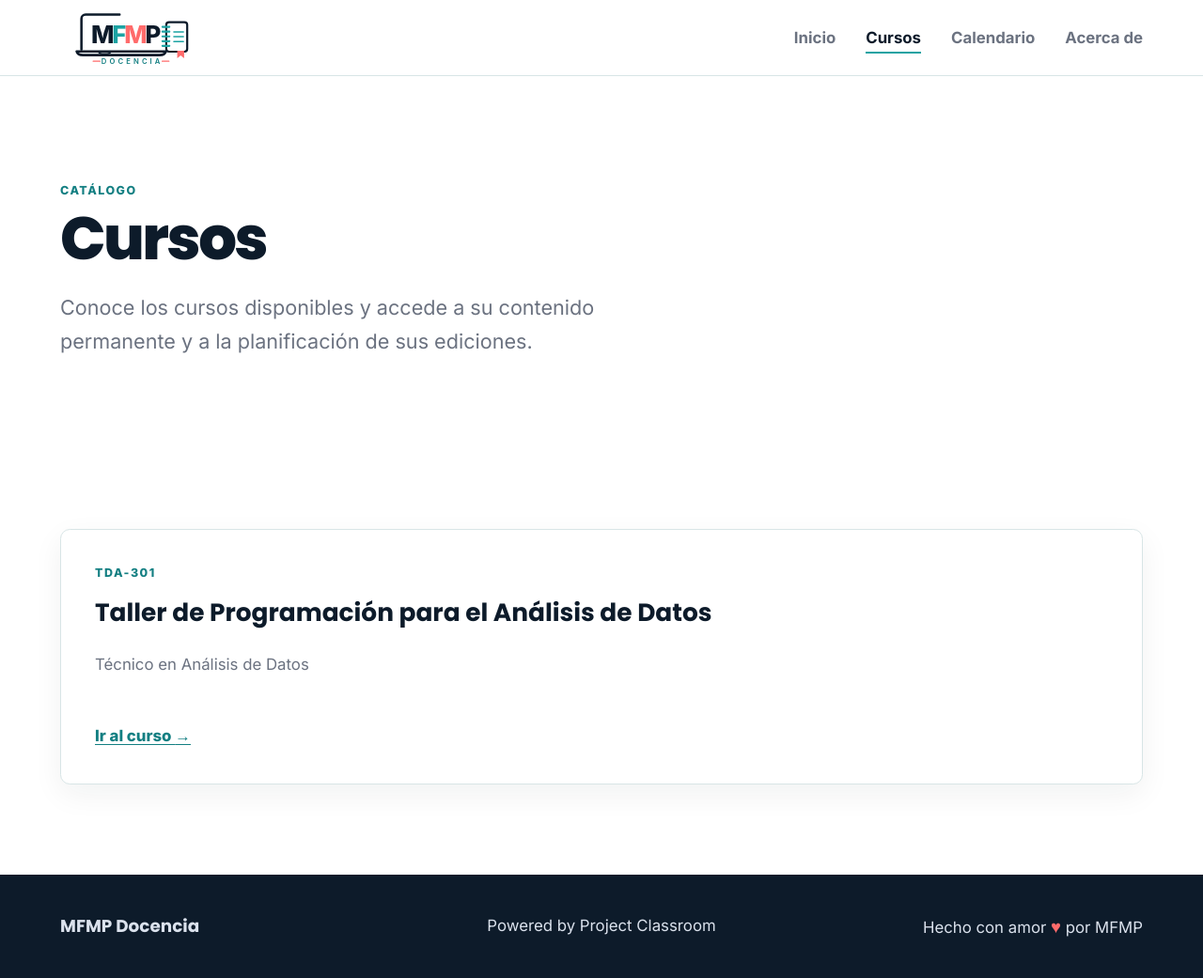
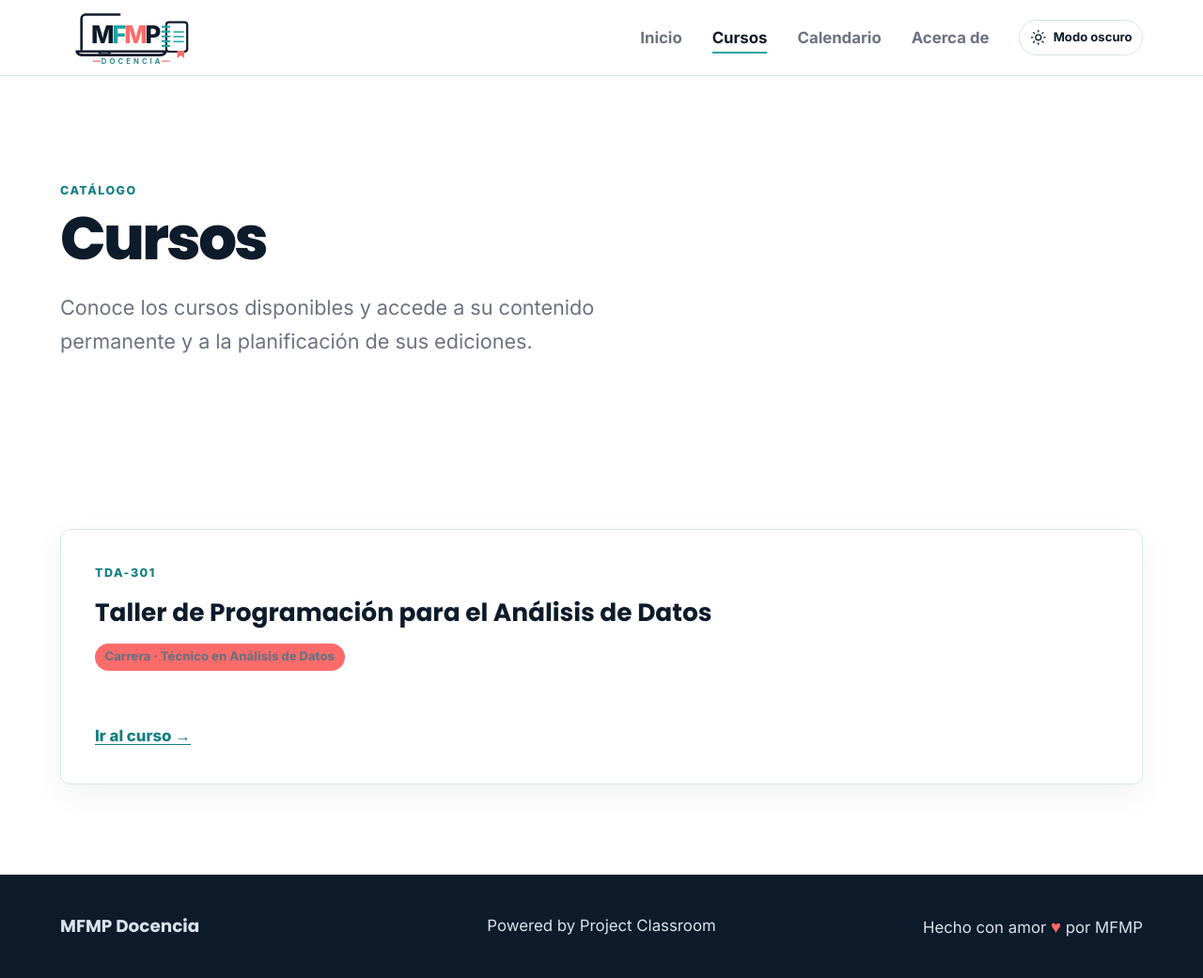
Before and after one commit to mfmp-docencia/mfmp-docencia.github.io, a Jekyll site: the page built from courses/index.md, in a window 1280 px wide. Shown: the whole page at 94% size. Built offline with Jekyll 4.4.1, drawn with Linux system fonts in a browser that asks for light colours.

Commit message:
fix: add theme toggle and course career tag

```diff
--- a/_includes/header.html
+++ b/_includes/header.html
@@ -9,8 +9,9 @@
     <a class="site-brand" href="{{ brand_url | relative_url }}" aria-label="{{ site.title }}, inicio">
       <img src="{{ '/assets/images/mfmp-docencia-logo.svg' | relative_url }}" alt="" width="152" height="65">
     </a>
-    <nav aria-label="{% if page.course_id %}Navegación del curso{% else %}Navegación principal{% endif %}">
-      <ul class="site-nav">
+    <div class="header-actions">
+      <nav aria-label="{% if page.course_id %}Navegación del curso{% else %}Navegación principal{% endif %}">
+        <ul class="site-nav">
         {% if page.course_id %}
           {% assign course_url = '/' | append: page.course_id | append: '/' %}
           {% assign calendar_url = course_url %}
@@ -39,7 +40,18 @@
             </li>
           {% endfor %}
         {% endif %}
-      </ul>
-    </nav>
+        </ul>
+      </nav>
+      <button class="theme-toggle" type="button" aria-label="Activar modo oscuro" aria-pressed="false">
+        <svg class="theme-icon theme-icon--sun" viewBox="0 0 24 24" aria-hidden="true">
+          <circle cx="12" cy="12" r="4"></circle>
+          <path d="M12 2v2M12 20v2M4.93 4.93l1.42 1.42M17.66 17.66l1.41 1.41M2 12h2M20 12h2M4.93 19.07l1.42-1.42M17.66 6.34l1.41-1.41"></path>
+        </svg>
+        <svg class="theme-icon theme-icon--moon" viewBox="0 0 24 24" aria-hidden="true">
+          <path d="M20.5 14.2A8.5 8.5 0 0 1 9.8 3.5 8.5 8.5 0 1 0 20.5 14.2Z"></path>
+        </svg>
+        <span class="theme-label">Modo oscuro</span>
+      </button>
+    </div>
   </div>
 </header>
--- a/_layouts/default.html
+++ b/_layouts/default.html
@@ -8,7 +8,19 @@
   <link rel="preconnect" href="https://fonts.googleapis.com">
   <link rel="preconnect" href="https://fonts.gstatic.com" crossorigin>
   <link href="https://fonts.googleapis.com/css2?family=Inter:wght@400;600;700;800&amp;family=Poppins:wght@600;700;800&amp;display=swap" rel="stylesheet">
+  <script>
+    (function () {
+      try {
+        var savedTheme = localStorage.getItem('mfmp-theme');
+        var preferredTheme = window.matchMedia('(prefers-color-scheme: dark)').matches ? 'dark' : 'light';
+        document.documentElement.dataset.theme = savedTheme || preferredTheme;
+      } catch (error) {
+        document.documentElement.dataset.theme = 'light';
+      }
+    }());
+  </script>
   <link rel="stylesheet" href="{{ '/assets/css/main.css' | relative_url }}">
+  <script src="{{ '/assets/js/theme.js' | relative_url }}" defer></script>
 </head>
 <body>
   {% include header.html %}
--- a/assets/css/main.css
+++ b/assets/css/main.css
@@ -7,7 +7,20 @@
   --accent-dark: #137f82;
   --coral: #ff6b6b;
   --line: #d8e5e6;
+  --shadow: rgb(13 27 42 / 6%);
   --max-width: 72rem;
+}
+
+[data-theme="dark"] {
+  color-scheme: dark;
+  --ink: #e6f2f2;
+  --muted: #aeb8c6;
+  --paper: #0d1b2a;
+  --surface: #13283b;
+  --accent: #35b8b5;
+  --accent-dark: #78d4d2;
+  --line: #294154;
+  --shadow: rgb(0 0 0 / 24%);
 }
 
 * { box-sizing: border-box; }
@@ -45,7 +58,7 @@ a { color: inherit; }
 
 .site-header {
   border-bottom: 1px solid var(--line);
-  background: rgb(255 255 255 / 96%);
+  background: color-mix(in srgb, var(--paper) 96%, transparent);
 }
 
 .header-inner,
@@ -71,6 +84,18 @@ a { color: inherit; }
   height: auto;
 }
 
+[data-theme="dark"] .site-brand {
+  padding: .2rem .35rem;
+  border-radius: .35rem;
+  background: white;
+}
+
+.header-actions {
+  display: flex;
+  align-items: center;
+  gap: clamp(1rem, 3vw, 2rem);
+}
+
 .site-nav {
   display: flex;
   gap: clamp(.9rem, 3vw, 2rem);
@@ -91,6 +116,43 @@ a { color: inherit; }
   color: var(--ink);
   border-bottom: 2px solid var(--accent);
 }
+
+.theme-toggle {
+  display: inline-flex;
+  align-items: center;
+  gap: .45rem;
+  padding: .45rem .65rem;
+  border: 1px solid var(--line);
+  border-radius: 999px;
+  color: var(--ink);
+  background: var(--paper);
+  font: inherit;
+  font-size: .82rem;
+  font-weight: 700;
+  cursor: pointer;
+}
+
+.theme-toggle:hover { border-color: var(--accent); }
+
+.theme-toggle:focus-visible {
+  outline: 3px solid color-mix(in srgb, var(--accent) 45%, transparent);
+  outline-offset: 2px;
+}
+
+.theme-icon {
+  width: 1.1rem;
+  height: 1.1rem;
+  fill: none;
+  stroke: currentColor;
+  stroke-linecap: round;
+  stroke-linejoin: round;
+  stroke-width: 1.8;
+}
+
+.theme-icon--moon,
+[data-theme="dark"] .theme-icon--sun { display: none; }
+
+[data-theme="dark"] .theme-icon--moon { display: block; }
 
 .hero {
   padding: clamp(4.5rem, 10vw, 7rem) 0;
@@ -212,7 +274,7 @@ h2 {
   border: 1px solid var(--line);
   border-radius: .65rem;
   background: var(--paper);
-  box-shadow: 0 .65rem 2rem rgb(13 27 42 / 6%);
+  box-shadow: 0 .65rem 2rem var(--shadow);
 }
 
 .course-card h2,
@@ -231,6 +293,20 @@ h2 {
 
 .course-card p:not(.course-code) { color: var(--muted); }
 
+.course-card .career-tag,
+.career-tag {
+  display: inline-block;
+  width: fit-content;
+  margin: .5rem 0 1rem;
+  padding: .35rem .65rem;
+  border-radius: 999px;
+  color: #0d1b2a;
+  background: var(--coral);
+  font-size: .82rem;
+  font-weight: 750;
+  line-height: 1.35;
+}
+
 .card-link { margin-top: auto; }
 
 .contact-grid {
@@ -248,7 +324,7 @@ h2 {
   border: 1px solid var(--line);
   border-radius: .65rem;
   background: var(--paper);
-  box-shadow: 0 .65rem 2rem rgb(13 27 42 / 6%);
+  box-shadow: 0 .65rem 2rem var(--shadow);
   text-decoration: none;
 }
 
@@ -372,7 +448,15 @@ h2 {
   .header-inner { padding-block: 1rem; }
   .site-brand,
   .site-brand img { width: 100%; }
+  .header-actions {
+    width: 100%;
+    align-items: stretch;
+    flex-direction: column;
+    gap: .85rem;
+  }
+  .header-actions nav { width: 100%; }
   .site-nav { width: 100%; justify-content: space-between; }
+  .theme-toggle { align-self: flex-end; }
   .intro-grid { grid-template-columns: 1fr; gap: 1rem; }
   .hero-grid { grid-template-columns: 1fr; }
   .hero-illustration { max-width: 19rem; }
@@ -386,5 +470,6 @@ h2 {
     text-align: center;
   }
 
+  .footer-powered { display: none; }
   .footer-credit { text-align: center; }
 }
--- /dev/null
+++ b/assets/js/theme.js
@@ -0,0 +1,30 @@
+(function () {
+  var toggle = document.querySelector('.theme-toggle');
+
+  if (!toggle) return;
+
+  var label = toggle.querySelector('.theme-label');
+
+  function setTheme(theme, persist) {
+    var isDark = theme === 'dark';
+    document.documentElement.dataset.theme = theme;
+    toggle.setAttribute('aria-pressed', String(isDark));
+    toggle.setAttribute('aria-label', isDark ? 'Activar modo claro' : 'Activar modo oscuro');
+    label.textContent = isDark ? 'Modo claro' : 'Modo oscuro';
+
+    if (persist) {
+      try {
+        localStorage.setItem('mfmp-theme', theme);
+      } catch (error) {
+        // El modo sigue funcionando durante la sesión si el almacenamiento no está disponible.
+      }
+    }
+  }
+
+  setTheme(document.documentElement.dataset.theme || 'light', false);
+
+  toggle.addEventListener('click', function () {
+    var nextTheme = document.documentElement.dataset.theme === 'dark' ? 'light' : 'dark';
+    setTheme(nextTheme, true);
+  });
+}());
--- a/courses/index.md
+++ b/courses/index.md
@@ -18,7 +18,7 @@ permalink: /courses/
         <p class="course-code">{{ course.code }}</p>
         <h2><a href="{{ '/' | append: course.id | append: '/' | relative_url }}">{{ course.name }}</a></h2>
         {% for career in site.data.careers %}
-          {% if career.id == course.career_id %}<p>{{ career.name }}</p>{% endif %}
+          {% if career.id == course.career_id %}<p class="career-tag">Carrera · {{ career.name }}</p>{% endif %}
         {% endfor %}
         <a class="card-link" href="{{ '/' | append: course.id | append: '/' | relative_url }}" aria-label="Ir al curso {{ course.name }}">Ir al curso <span aria-hidden="true">→</span></a>
       </article>
```
Also changed, not shown: courses/tda-301/index.md (+1 -1 lines).
